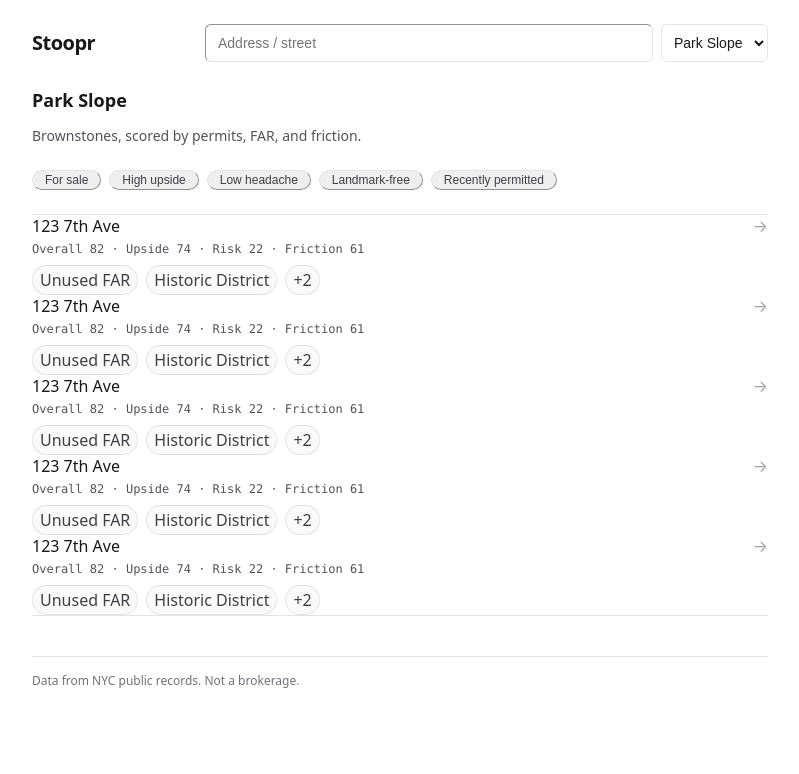
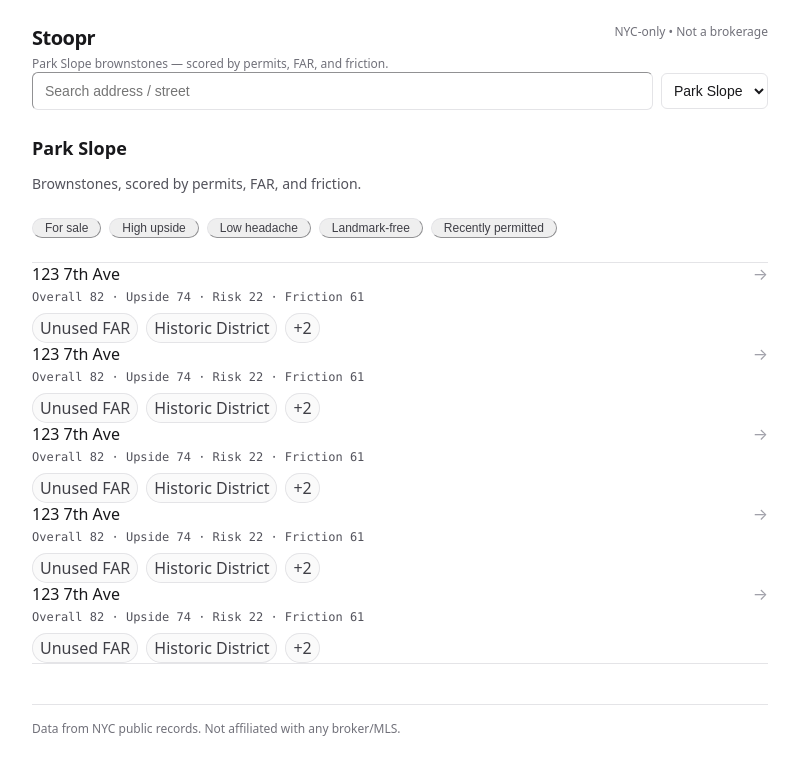
Before and after one commit to corymcguinness/stoopr, a Next.js app: page / in a window 1280 px wide. Shown: the top 774 px of the page, without its empty margins (240-1039 px from the left). Built offline with nearby package versions, Linux system fonts and the light colour scheme.

Commit message:
Update layout.js

```diff
--- a/app/layout.js
+++ b/app/layout.js
@@ -10,15 +10,26 @@
     <html lang="en">
       <body className="bg-white text-zinc-900">
         <div className="mx-auto max-w-3xl px-4 py-6">
-          <header className="flex items-center justify-between gap-4">
-            <a href="/" className="text-xl font-semibold tracking-tight">
-              Stoopr
-            </a>
+          <header className="border-b border-zinc-200 pb-4">
+            <div className="flex items-baseline justify-between gap-4">
+              <div>
+                <a href="/" className="text-xl font-semibold tracking-tight">
+                  Stoopr
+                </a>
+                <div className="mt-1 text-xs text-zinc-500">
+                  Park Slope brownstones — scored by permits, FAR, and friction.
+                </div>
+              </div>
 
-            <div className="flex flex-1 justify-end gap-2">
+              <div className="text-xs text-zinc-500">
+                NYC-only • Not a brokerage
+              </div>
+            </div>
+
+            <div className="mt-4 flex items-center gap-2">
               <input
-                placeholder="Address / street"
-                className="w-full max-w-md rounded-md border border-zinc-200 bg-white px-3 py-2 text-sm text-zinc-900 placeholder-zinc-400 outline-none focus:border-zinc-400"
+                placeholder="Search address / street"
+                className="w-full rounded-md border border-zinc-200 bg-white px-3 py-2 text-sm text-zinc-900 placeholder-zinc-400 outline-none focus:border-zinc-400"
               />
               <select className="rounded-md border border-zinc-200 bg-white px-2 py-2 text-sm text-zinc-900">
                 <option>Park Slope</option>
@@ -29,7 +40,7 @@
           <main className="mt-6">{children}</main>
 
           <footer className="mt-10 border-t border-zinc-200 pt-4 text-xs text-zinc-500">
-            Data from NYC public records. Not a brokerage.
+            Data from NYC public records. Not affiliated with any broker/MLS.
           </footer>
         </div>
       </body>
```
